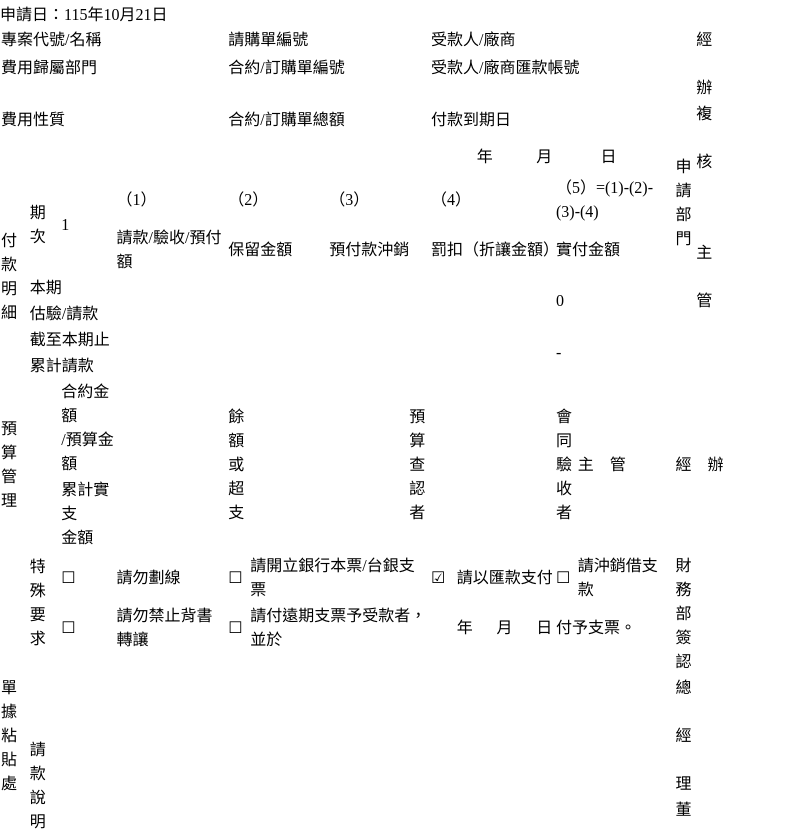
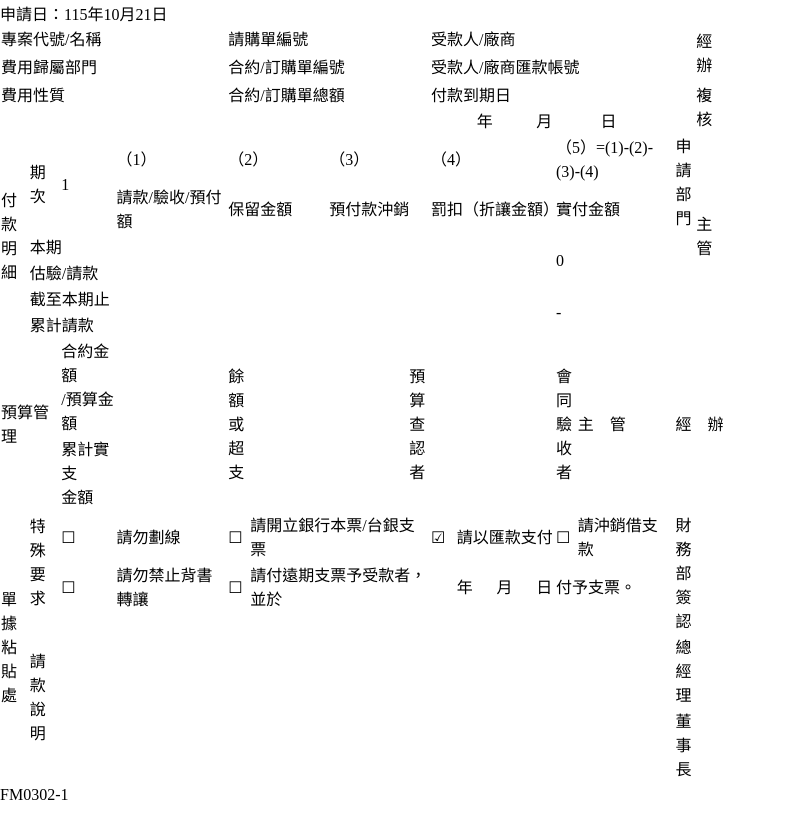
Before and after one commit to kent0925/shenyang, a React (Vite) app: page / in a window 1280 px wide. Shown: the part 1209-2040 px from the top of the page, without its empty margins (0-786 px from the left). After the commit the page ends 2016 px from the top, so only its background shows below. Built offline with nearby package versions, Linux system fonts and the light colour scheme.

Commit message:
fix(payment-preview): 補齊財務部/總經理/董事長左側外框垂直線，全面修正文字垂直與水平置中排版

```diff
--- a/src/components/preview/PaymentRequestView.tsx
+++ b/src/components/preview/PaymentRequestView.tsx
@@ -109,8 +109,11 @@ export const PaymentRequestView: React.FC<Props> = ({ data, id = 'payment-reques
               </div>
             </td>
             {/* Z4:Z7 經辦 (跨4列) */}
-            <td rowSpan={4} className="border-r border-b border-black p-0.5 text-center font-bold align-middle leading-tight tracking-widest">
-              經<br/><br/>辦
+            <td rowSpan={4} className="border-r border-b border-black p-0 text-center font-bold align-middle">
+              <div className="flex flex-col justify-center items-center h-full text-[11px] leading-relaxed tracking-widest">
+                <span>經</span>
+                <span className="mt-3">辦</span>
+              </div>
             </td>
             {/* AA4:AD7 經辦簽名格 (跨4列，包含最右收邊線 border-r) */}
             <td colSpan={4} rowSpan={4} className="border-r border-b border-black p-0.5 align-middle"></td>
@@ -145,8 +148,11 @@ export const PaymentRequestView: React.FC<Props> = ({ data, id = 'payment-reques
           {/* Row 8: 複核 (rs=3)、複核簽名格 (rs=3) */}
           <tr className="h-[25px]">
             {/* Z8:Z10 複核 (跨3列) */}
-            <td rowSpan={3} className="border-r border-b border-black p-0.5 text-center font-bold align-middle leading-tight tracking-widest">
-              複<br/><br/>核
+            <td rowSpan={3} className="border-r border-b border-black p-0 text-center font-bold align-middle">
+              <div className="flex flex-col justify-center items-center h-full text-[11px] leading-relaxed tracking-widest">
+                <span>複</span>
+                <span className="mt-2">核</span>
+              </div>
             </td>
             {/* AA8:AD10 複核簽名格 (跨3列，包含最右收邊線 border-r) */}
             <td colSpan={4} rowSpan={3} className="border-r border-b border-black p-0.5 align-middle"></td>
@@ -175,8 +181,13 @@ export const PaymentRequestView: React.FC<Props> = ({ data, id = 'payment-reques
           {/* Row 11: 付款明細標題列 (1)~(5) 與 期次、主管 (rs=6)、主管簽名格 (rs=6) */}
           <tr className="h-[25px]">
             {/* E11:E16 付款明細 (跨6列) */}
-            <td rowSpan={6} className="border-r border-b border-black p-0.5 text-center font-bold align-middle leading-tight tracking-widest">
-              付<br/>款<br/>明<br/>細
+            <td rowSpan={6} className="border-r border-b border-black p-0 text-center font-bold align-middle">
+              <div className="flex flex-col justify-center items-center h-full text-[11px] leading-relaxed tracking-widest">
+                <span>付</span>
+                <span className="mt-1">款</span>
+                <span className="mt-1">明</span>
+                <span className="mt-1">細</span>
+              </div>
             </td>
             {/* F11:F12 期次 (跨2列) */}
             <td rowSpan={2} className="border-r border-b border-black p-0.5 text-center font-bold align-middle">期次</td>
@@ -190,8 +201,11 @@ export const PaymentRequestView: React.FC<Props> = ({ data, id = 'payment-reques
             <td colSpan={6} className="border-r border-b border-black p-0.5 text-center font-bold align-middle">（4）</td>
             <td colSpan={5} className="border-r border-b border-black p-0.5 text-center font-bold align-middle text-[10px]">（5）=(1)-(2)-(3)-(4)</td>
             {/* Z11:Z16 主管 (跨6列) */}
-            <td rowSpan={6} className="border-r border-b border-black p-0.5 text-center font-bold align-middle leading-tight tracking-widest">
-              主<br/><br/>管
+            <td rowSpan={6} className="border-r border-b border-black p-0 text-center font-bold align-middle">
+              <div className="flex flex-col justify-center items-center h-full text-[11px] leading-relaxed tracking-widest">
+                <span>主</span>
+                <span className="mt-4">管</span>
+              </div>
             </td>
             {/* AA11:AD16 主管簽名格 (跨6列，包含最右收邊線 border-r) */}
             <td colSpan={4} rowSpan={6} className="border-r border-b border-black p-0.5 align-middle"></td>
@@ -239,8 +253,13 @@ export const PaymentRequestView: React.FC<Props> = ({ data, id = 'payment-reques
           {/* Row 17: 預算管理 (Row 17-18) */}
           <tr className="h-[25px]">
             {/* E17:F18 預算管理 (跨2列) */}
-            <td colSpan={2} rowSpan={2} className="border-r border-b border-black p-0.5 text-center font-bold align-middle leading-tight tracking-widest">
-              預<br/>算<br/>管<br/>理
+            <td colSpan={2} rowSpan={2} className="border-r border-b border-black p-0 text-center font-bold align-middle">
+              <div className="flex flex-col justify-center items-center h-full text-[10px] leading-tight tracking-widest py-1">
+                <span>預</span>
+                <span>算</span>
+                <span>管</span>
+                <span>理</span>
+              </div>
             </td>
             {/* G17: 合約金額/預算金額 標題 */}
             <td className="border-r border-b border-black p-0.5 text-center font-bold align-middle text-[10px] leading-tight">
@@ -251,30 +270,48 @@ export const PaymentRequestView: React.FC<Props> = ({ data, id = 'payment-reques
               {contractAmt ? formatCurrency(contractAmt) : ''}
             </td>
             {/* I17:I18 餘額或超支 (跨2列) */}
-            <td rowSpan={2} className="border-r border-b border-black p-0.5 text-center font-bold align-middle leading-tight tracking-widest">
-              餘<br/>額<br/>或<br/>超<br/>支
+            <td rowSpan={2} className="border-r border-b border-black p-0 text-center font-bold align-middle">
+              <div className="flex flex-col justify-center items-center h-full text-[9px] leading-tight tracking-tighter py-1">
+                <span>餘</span>
+                <span>額</span>
+                <span>或</span>
+                <span>超</span>
+                <span>支</span>
+              </div>
             </td>
             {/* J17:L18 餘額數值 (跨2列, 跨3欄) */}
             <td colSpan={3} rowSpan={2} className="border-r border-b border-black p-0.5 text-right align-middle font-mono font-bold pr-2">
               {contractAmt ? formatCurrency(balanceAmt) : ''}
             </td>
             {/* M17:M18 預算查認者 (跨2列) */}
-            <td rowSpan={2} className="border-r border-b border-black p-0.5 text-center font-bold align-middle leading-tight tracking-widest">
-              預<br/>算<br/>查<br/>認<br/>者
+            <td rowSpan={2} className="border-r border-b border-black p-0 text-center font-bold align-middle">
+              <div className="flex flex-col justify-center items-center h-full text-[9px] leading-tight tracking-tighter py-1">
+                <span>預</span>
+                <span>算</span>
+                <span>查</span>
+                <span>認</span>
+                <span>者</span>
+              </div>
             </td>
             {/* N17:S18 預算查認空白簽名欄 (跨2列, 跨6欄，設定 min-w 確保絕對不被擠壓) */}
             <td colSpan={6} rowSpan={2} className="border-r border-b border-black p-0.5 align-middle min-w-[70px]">&nbsp;</td>
             {/* T17:T18 會同驗收者 (跨2列) */}
-            <td rowSpan={2} className="border-r border-b border-black p-0.5 text-center font-bold align-middle leading-tight tracking-widest">
-              會<br/>同<br/>驗<br/>收<br/>者
+            <td rowSpan={2} className="border-r border-b border-black p-0 text-center font-bold align-middle">
+              <div className="flex flex-col justify-center items-center h-full text-[9px] leading-tight tracking-tighter py-1">
+                <span>會</span>
+                <span>同</span>
+                <span>驗</span>
+                <span>收</span>
+                <span>者</span>
+              </div>
             </td>
             {/* U17:X18 主管 (跨2列, 跨4欄，下方純白無任何橫線) */}
-            <td colSpan={4} rowSpan={2} className="border-r border-b border-black p-0.5 text-center align-top">
-              <div className="font-bold text-[11px] pt-0.5">主　管</div>
+            <td colSpan={4} rowSpan={2} className="border-r border-b border-black p-1 text-left align-top">
+              <span className="font-bold text-[10px]">主　管</span>
             </td>
             {/* Y17:AD18 經辦 (跨2列, 跨6欄，包含最右收邊線 border-r) */}
-            <td colSpan={6} rowSpan={2} className="border-r border-b border-black p-0.5 text-center align-top">
-              <div className="font-bold text-[11px] pt-0.5">經　辦</div>
+            <td colSpan={6} rowSpan={2} className="border-r border-b border-black p-1 text-left align-top">
+              <span className="font-bold text-[10px]">經　辦</span>
             </td>
           </tr>
 
@@ -306,8 +343,13 @@ export const PaymentRequestView: React.FC<Props> = ({ data, id = 'payment-reques
               </div>
             </td>
             {/* F20:F21 特殊要求 (跨2列) */}
-            <td rowSpan={2} className="border-r border-b border-black p-0.5 text-center font-bold align-middle leading-tight tracking-widest">
-              特<br/>殊<br/>要<br/>求
+            <td rowSpan={2} className="border-r border-b border-black p-0 text-center font-bold align-middle">
+              <div className="flex flex-col justify-center items-center h-full text-[9.5px] leading-tight tracking-widest py-1">
+                <span>特</span>
+                <span>殊</span>
+                <span>要</span>
+                <span>求</span>
+              </div>
             </td>
             {/* G20: 方塊 */}
             <td className="p-0.5 text-center align-middle font-bold text-xs">{sr.noCross ? '☑' : '☐'}</td>
@@ -325,12 +367,18 @@ export const PaymentRequestView: React.FC<Props> = ({ data, id = 'payment-reques
             <td className="p-0.5 text-center align-middle font-bold text-xs">{sr.offsetBorrowing ? '☑' : '☐'}</td>
             {/* U20:X20 請沖銷借支款 */}
             <td colSpan={4} className="border-r border-black p-0.5 align-middle whitespace-nowrap">請沖銷借支款</td>
-            {/* Y20:Y25 財務部簽認 (跨6列) */}
-            <td rowSpan={6} className="border-r border-b border-black p-0.5 text-center font-bold align-middle leading-tight tracking-widest">
-              財<br/>務<br/>部<br/>簽<br/>認
+            {/* Y20:Y25 財務部簽認 (跨6列，顯式加入 border-l 確保左框線清晰可見) */}
+            <td rowSpan={6} className="border-l border-r border-b border-black p-0 text-center font-bold align-middle">
+              <div className="flex flex-col justify-center items-center h-full text-[11px] leading-relaxed tracking-widest">
+                <span>財</span>
+                <span>務</span>
+                <span>部</span>
+                <span>簽</span>
+                <span>認</span>
+              </div>
             </td>
-            {/* Z20:AD25 財務簽章空白欄 (跨6列，包含最右收邊線 border-r) */}
-            <td colSpan={5} rowSpan={6} className="border-r border-b border-black p-0.5 align-middle"></td>
+            {/* Z20:AD25 財務簽章空白欄 (跨6列，包含左框線 border-l 與最右收邊線 border-r) */}
+            <td colSpan={5} rowSpan={6} className="border-l border-r border-b border-black p-0.5 align-middle"></td>
           </tr>
 
           {/* Row 21: 特殊要求第2列 */}
@@ -387,12 +435,16 @@ export const PaymentRequestView: React.FC<Props> = ({ data, id = 'payment-reques
             <td colSpan={18} className="border-r border-black border-b border-slate-300 px-2 py-0.5 align-middle text-[11px] whitespace-pre-wrap break-words">
               {displayLines[4]}
             </td>
-            {/* Y26:Y31 總經理 (跨6列) */}
-            <td rowSpan={6} className="border-r border-b border-black p-0.5 text-center font-bold align-middle leading-tight tracking-widest">
-              總<br/><br/>經<br/><br/>理
+            {/* Y26:Y31 總經理 (跨6列，顯式加入 border-l 確保左框線清晰可見) */}
+            <td rowSpan={6} className="border-l border-r border-b border-black p-0 text-center font-bold align-middle">
+              <div className="flex flex-col justify-center items-center h-full text-[11px] leading-relaxed tracking-widest">
+                <span>總</span>
+                <span className="my-2">經</span>
+                <span>理</span>
+              </div>
             </td>
-            {/* Z26:AD31 總經理空白簽名 (跨6列，包含最右收邊線 border-r) */}
-            <td colSpan={5} rowSpan={6} className="border-r border-b border-black p-0.5 align-middle"></td>
+            {/* Z26:AD31 總經理空白簽名 (跨6列，包含左框線 border-l 與最右收邊線 border-r) */}
+            <td colSpan={5} rowSpan={6} className="border-l border-r border-b border-black p-0.5 align-middle"></td>
           </tr>
 
           {/* Row 27-31: 說明行6-10 (右側總經理簽名格跨列中，無任何橫線滲透) */}
@@ -409,12 +461,16 @@ export const PaymentRequestView: React.FC<Props> = ({ data, id = 'payment-reques
             <td colSpan={18} className="border-r border-black border-b border-slate-300 px-2 py-0.5 align-middle text-[11px] whitespace-pre-wrap break-words">
               {displayLines[10]}
             </td>
-            {/* Y32:Y37 董事長 (跨6列) */}
-            <td rowSpan={6} className="border-r border-b border-black p-0.5 text-center font-bold align-middle leading-tight tracking-widest">
-              董<br/><br/>事<br/><br/>長
+            {/* Y32:Y37 董事長 (跨6列，顯式加入 border-l 確保左框線清晰可見) */}
+            <td rowSpan={6} className="border-l border-r border-b border-black p-0 text-center font-bold align-middle">
+              <div className="flex flex-col justify-center items-center h-full text-[11px] leading-relaxed tracking-widest">
+                <span>董</span>
+                <span className="my-2">事</span>
+                <span>長</span>
+              </div>
             </td>
-            {/* Z32:AD37 董事長空白簽名 (跨6列，包含最右收邊線 border-r) */}
-            <td colSpan={5} rowSpan={6} className="border-r border-b border-black p-0.5 align-middle"></td>
+            {/* Z32:AD37 董事長空白簽名 (跨6列，包含左框線 border-l 與最右收邊線 border-r) */}
+            <td colSpan={5} rowSpan={6} className="border-l border-r border-b border-black p-0.5 align-middle"></td>
           </tr>
 
           {/* Row 33-37: 說明行12-16 (右側董事長簽名格跨列中，無任何橫線滲透) */}
```
